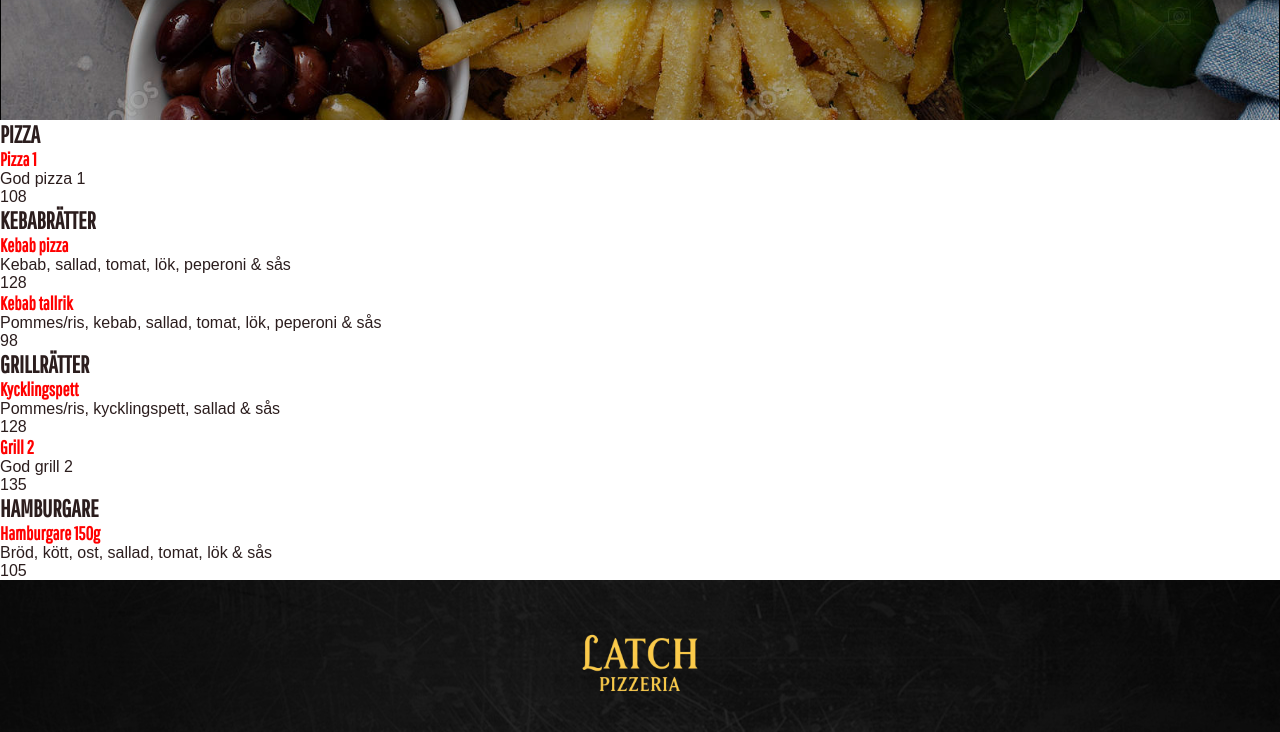
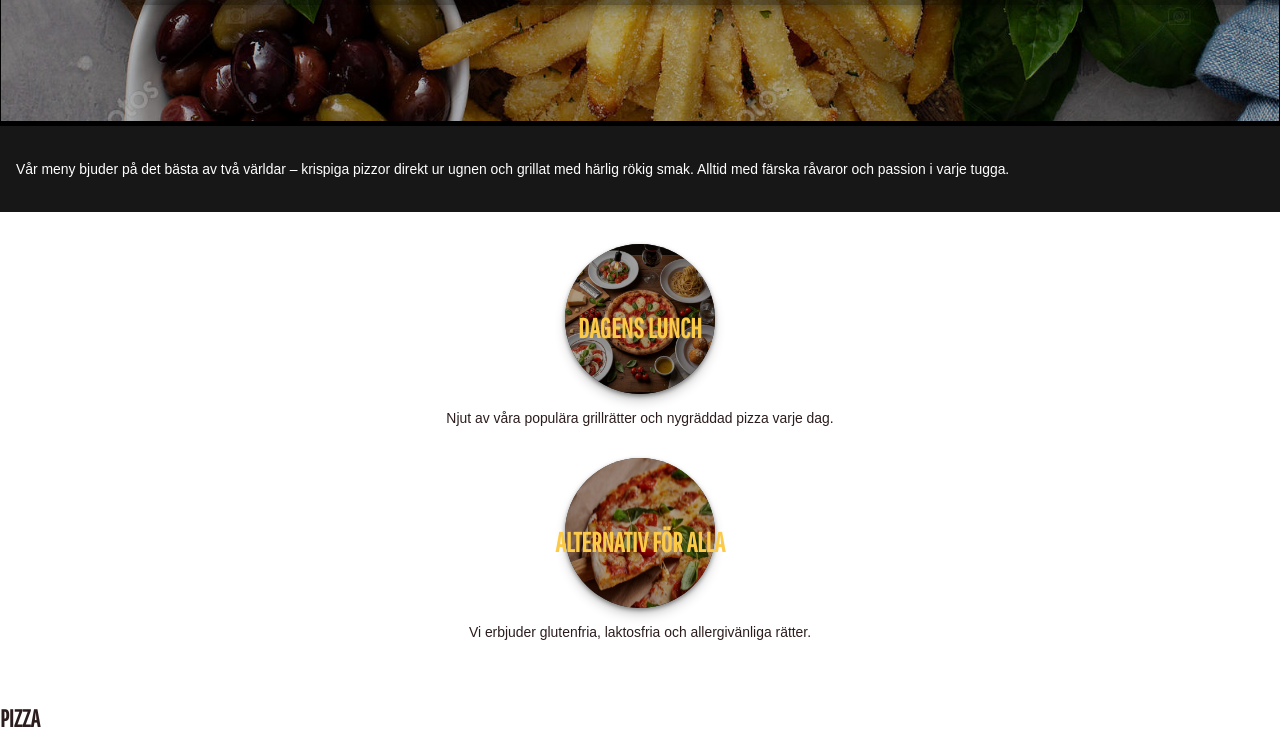
Before and after one commit to sebas-agudelo/latchpizzeria, a React (Create React App) app: page /meny in a window 1280 px wide. Shown: the part 680-1412 px from the top of the page. Built offline with nearby package versions, Linux system fonts and the light colour scheme; a web font is replaced by a local one.

Commit message:
Implement footer and footer content

```diff
--- a/src/pages/Menu.tsx
+++ b/src/pages/Menu.tsx
@@ -71,6 +71,35 @@
                         </div>
                     </div>
                 </div>
+
+                <div className="menu-description">
+
+                    <p>Vår meny bjuder på det bästa av två världar – krispiga pizzor direkt ur ugnen och grillat med härlig rökig smak. Alltid med färska råvaror och passion i varje tugga.</p>
+                </div>
+
+                <div className="menu-highlights">
+                    <div className="menu-highlight-item">
+                        <div className="menu-highlight-item-img">
+                            <img src="olikapizzor.jpg" alt="Pizzor" />
+                        </div>
+                        <div className="menu-highlight-item-details">
+                            <h3>DAGENS LUNCH</h3>
+                            <p>Njut av våra populära grillrätter och nygräddad pizza varje dag.</p>
+                        </div>
+                    </div>
+
+                    <div className="menu-highlight-item">
+                        <div className="menu-highlight-item-img">
+                            <img src="gluttenfria.png" alt="Glutenfria alternativ" />
+                        </div>
+                        <div className="menu-highlight-item-details">
+                            <h3>ALTERNATIV FÖR ALLA</h3>
+                            <p>Vi erbjuder glutenfria, laktosfria och allergivänliga rätter.</p>
+                        </div>
+                    </div>
+                </div>
+
+
                 {
                     selectedCategories.map((category) => (
                         <div>
@@ -92,39 +121,8 @@
                     ))
                 }
 
-                {/* <div className="m-menu-hero-container">
-                <Slider {...settings} className="m-h-img-container">
-                    <div className="m-h-img-wrapper">
-                        <img src="depositphotos_309587372-stock-photo-grilled-chicken-kebabs-platter-with.jpg" alt="Bild 1" />
-                    </div>
-                    <div className="m-h-img-wrapper">
-                        <img src="olikapizzor.jpg" alt="Bild 2" />
-                    </div>
-                    <div className="m-h-img-wrapper">
-                        <img src="bildute.jpg" alt="Bild 3" />
-                    </div>
-                </Slider>
+                {/*
 
-                <div className="m-hero-heading">
-                    <div className="m-hero-heading-bg">
-                        <h1>VÅR MENY</h1>
-                        <div className="m-hero-heading-btn">
-                            <Link to={``}>Pizza</Link>
-                            <Link to={``}>Kebabrätter</Link>
-                            <Link to={``}>Grillrätter</Link>
-                            <Link to={``}>Hamburgare</Link>
-                            <Link to={``}>Sallad</Link>
-                        </div>
-                    </div>
-                </div>
-            </div>
-
-            <div className="m-menu-btns-container">
-
-                <div className="m-btn-heading">
-                    <p>Vår meny bjuder på det bästa av två världar – krispiga pizzor direkt ur ugnen och grillat med härlig rökig smak. Alltid med färska råvaror och passion i varje tugga.</p>
-                </div>
-            </div>
 
             <div className="m-menu-food-info">
                 <div className="m-food-info-content">
--- a/src/sass/Home/_home.scss
+++ b/src/sass/Home/_home.scss
@@ -291,7 +291,7 @@
         }
 
         .home-favorites {
-            width: 992px;
+            max-width: 992px;
             text-align: center;
             padding: 2rem 0;
             display: flex;
--- a/src/sass/Menu/_menu.scss
+++ b/src/sass/Menu/_menu.scss
@@ -12,10 +12,10 @@
 
     .menu-hero {
         width: 100%;
-        height: 100vh;
+        height: 100%;
         position: relative;
 
-        .menu-slider{
+        .menu-slider {
             width: 100%;
             height: 100%;
             background-color: #000;
@@ -34,7 +34,8 @@
                 }
             }
         }
-        .menu-hero-content{
+
+        .menu-hero-content {
             box-shadow: rgba(0, 0, 0, 0.35) 0px 5px 15px;
             width: 91%;
             height: 70%;
@@ -45,13 +46,14 @@
             background-color: #00000069;
             border-radius: 1rem 0 0 1rem;
             padding: 2rem 2rem;
-            h1{
+
+            h1 {
                 color: #fbca49;
                 position: relative;
                 font-size: 2.8rem;
             }
 
-            h1::after{
+            h1::after {
                 content: "";
                 position: absolute;
                 left: 0%;
@@ -61,327 +63,84 @@
                 border-bottom: 1px solid #fbca49;
             }
 
-            .menu-hero-buttons{
+            .menu-hero-buttons {
                 display: flex;
                 flex-direction: column;
                 margin-top: 3rem;
 
-                a{
+                a {
                     color: #fff;
                     text-decoration: none;
                     margin: 0 0 2rem;
-                    font-size: 1.3rem;
+                    font-size: 1.5rem;
                     border-bottom: 1px solid #fbca49;
                     width: 35px;
                     padding: 0 0 0.2rem;
-                    font-weight: 600;
+                    font-weight: 500;
 
                 }
             }
         }
     }
 
-//         .m-hero-heading {
-//             width: 100vh;
-//             top: 50%;
-//             left: 90%;
-//             position: absolute;
-//             transform: translate(-90%, -50%);
-//             // text-align: en;
-//             display: flex;
-//             justify-content: end;
+    .menu-description {
+        background-color: #000000e8;
+        width: 100%;
+        height: auto;
 
-//             .m-hero-heading-bg {
-//                 background-color: #0000003d;
-//                 width: 54%;
-//                 // width: 0%;
-//                 height: calc(100vh - 200px);
-//                 display: flex;
-//                 flex-direction: column;
-//                 align-items: center;
-//                 justify-content: center;
-//                 border-radius: 1rem;
-//                 box-shadow: rgba(50, 50, 93, 0.25) 0px 50px 100px -20px, rgba(0, 0, 0, 0.3) 0px 30px 60px -30px, rgba(10, 37, 64, 0.35) 0px -2px 6px 0px inset;
+        p {
+            font-size: 0.87rem;
+            color: #fff;
+            padding: 2rem 1rem;
+            line-height: 1.6;
+        }
 
-//                 h1 {
-//                     position: relative;
-//                     font-size: 48px;
-//                     color: #fbca49;
-//                     margin: 0 0 1.8rem;
+    }
 
-//                 }
+    .menu-highlights {
+        width: 100%;
+        height: auto;
+        padding: 2rem 0;
 
-//                 h1::after {
-//                     content: "";
-//                     position: absolute;
-//                     left: 0;
-//                     bottom: -18%;
-//                     width: 68%;
-//                     transform: translate(0%, 18%);
-//                     border-bottom: 0.5px solid #ffd82b;
+        .menu-highlight-item {
+            position: relative;
+        text-align: center;
 
-//                 }
+            .menu-highlight-item-img {
+                width: 150px;
+                height: 150px;
+                border-radius: 50%;
+                background-color: #000000;
+                margin: 0 auto;
+                box-shadow: rgba(0, 0, 0, 0.4) 0px 2px 4px, rgba(0, 0, 0, 0.3) 0px 7px 13px -3px, rgba(0, 0, 0, 0.2) 0px -3px 0px inset;
 
-//                 .m-hero-heading-btn {
-//                     text-align: left;
+                img {
+                    width: 100%;
+                    height: 100%;
+                    border-radius: 50%;
+                    opacity: 0.7;
+                }
 
-//                     a {
-//                         color: #fff;
-//                         display: block;
-//                         text-align: left;
-//                         // border-bottom: 1px solid #ffd82b;
-//                         // margin-bottom: 1.5rem;
-//                         padding: 0.8rem 2rem;
-//                         font-size: 23px;
-//                         text-decoration: none;
-//                         // border-radius: 0.5rem;
+            }
+            .menu-highlight-item-details{
+                h3{
+                    position: absolute;
+                    top: 45%;
+                    left: 50%;
+                    transform: translate(-50%, -45%);
+                    color: #fbca49;
+                    font-size: 1.7rem;
+                    padding: 0 1rem;
+                    // text-align: center;
+                }
 
-//                     }
-//                 }
+                p{
+                    margin: 1rem 0 2rem;
+                    font-size: 0.87rem;
+                    padding: 0 3rem;
 
-//             }
-//         }
-
-
-
-//     }
-
-//     .m-menu-food-info {
-//         width: 100%;
-//         // padding: 2rem 0;
-//         // height: 300px;
-//         // background-color: #000000e8;
-//         position: relative;
-//         padding: 1rem 0;
-
-//         .m-food-info-content {
-//             width: 100%;
-//             height: 368px;
-
-//             display: flex;
-//             justify-content: center;
-//             align-items: center;
-//             // padding: 3rem 0 0;
-
-
-//             .m-food-items {
-//                 // background: linear-gradient(to bottom,
-//                 //   #ffffff 0%,
-//                 //   #fffff0 20%,
-//                 //   #ffffe9 40%,
-//                 //   #fffff0 60%,
-//                 //   #ffffe9 80%,
-//                 //   #ffffff 100%);
-//                 margin: 0 2rem;
-//                 height: 100%;
-//                 position: relative;
-//                 // padding: 2rem 0 0;
-//                 // border-bottom: 1px solid #fbca49;
-
-
-//                 display: flex;
-//                 flex-direction: column;
-//                 align-items: center;
-//                 justify-content: center;
-
-//                 .m-food-info-img {
-//                     width: 235px;
-//                     height: 235px;
-//                     background-color: #000000e8;
-//                     // box-shadow: rgba(14, 30, 37, 0.12) 0px 2px 4px 0px, rgba(14, 30, 37, 0.32) 0px 2px 16px 0px;
-//                     box-shadow: rgba(0, 0, 0, 0.51) 0px 3px 8px;
-
-
-//                     border-radius: 50%;
-
-//                     img {
-//                         opacity: 0.6;
-//                         width: 100%;
-//                         height: 100%;
-//                         border-radius: 50%;
-
-//                     }
-
-//                 }
-
-//                 .m-food-info-details {
-//                     // background-color: #00000015;
-//                     width: 348px;
-//                     display: flex;
-//                     flex-direction: column;
-//                     justify-content: center;
-//                     align-items: center;
-//                     //  box-shadow: rgba(50, 50, 93, 0.25) 0px 6px 12px -2px, rgba(0, 0, 0, 0.3) 0px 3px 7px -3px;
-//                     // position: absolute;
-//                     // top: 82%;
-//                     // transform: translateY(-82%);
-//                     // padding: 1rem 0;
-//                     border-radius: 0 1rem 1rem 1rem;
-
-//                     // margin: 0 3rem 0 0;
-//                     h3 {
-//                         position: absolute;
-//                         top: 56%;
-//                         transform: translateY(-56%);
-//                         color: #fbca49;
-//                         font-size: 1.9rem;
-//                         // padding: 1.2rem 0 1.2rem;
-//                         text-align: center;
-//                         // background-color: #00000025;
-//                         padding: 0 6rem;
-//                         width: 100%;
-//                         height: 88px;
-//                         display: flex;
-//                         justify-content: center;
-//                         align-items: center;
-//                         // margin-bottom: 1.5rem;
-//                         border-radius: 0 1rem 1rem 1rem;
-//                     }
-
-//                     p {
-//                         color: #707070;
-//                         // font-weight: 300;
-//                         font-size: 1rem;
-//                         // width: 235px;
-//                         width: 100%;
-//                         // padding: 0 2.2rem 1.2rem;
-//                         margin-top: 1.3rem;
-
-//                         text-align: center;
-//                         padding: 0 2rem;
-//                         // margin: 2rem 0 0;
-//                         // font-weight: 500;
-//                         // background-color: #fbca49;
-//                         // border-radius: 1rem 0 1rem 1rem;
-
-//                     }
-
-
-//                 }
-//             }
-
-//             .m-food-items::after {
-//                 content: "";
-//                 position: absolute;
-//                 left: 50%;
-//                 bottom: 0.3%;
-//                 width: 58%;
-//                 transform: translate(-50%, -0.3%);
-//                 border-bottom: 0.5px solid #fbca49;
-//             }
-//         }
-
-//     }
-
-//     .m-menu-btns-container {
-//         // width: 100%;
-//         width: 100%;
-//         margin: 0 auto;
-
-//         background-color: #000000e8;
-
-//         padding: 2rem 0;
-//         height: auto;
-//         display: flex;
-//         flex-direction: column;
-//         justify-content: center;
-//         align-items: center;
-
-
-//         .m-btn-heading {
-
-//             text-align: center;
-
-//             p {
-//                 color: #fff;
-//                 margin: 0 auto;
-//                                         font-size: 1rem;
-
-//                 width: 55%;
-//                 line-height: 1.4;
-// //                  font-family: "Open Sans", sans-serif;
-// //   font-optical-sizing: auto;
-// //   font-weight: weight;
-// //   font-style: normal;
-// //   font-variation-settings:
-// //     "wdth" 100;
-//             }
-//         }
-
-//         .m-menu-btns-content {
-//             width: 100%;
-//             text-align: center;
-//             margin-top: 2rem;
-
-//             button {
-//                 background: none;
-//                 border-style: none;
-//                 margin: 0 1rem;
-//                 padding-bottom: 0.2rem;
-//                 font-size: 16px;
-//                 border-bottom: 1px solid #ffd82b;
-//             }
-//         }
-//     }
-
-//     .m-mamu-food-container {
-//         max-width: 1480px;
-//         margin: 0 auto;
-//         padding: 5rem 2rem;
-
-//         // background-color: #000000e0;
-
-//         .m-menu-pizza-container {
-//             .m-pizza-heading {
-//                 display: flex;
-//                 align-items: center;
-//                 margin: 0 0 1.3rem;
-
-//                 h2 {
-//                     color: #fbca49;
-//                     font-size: 3rem;
-//                     margin-right: 0.5rem;
-//                 }
-
-//                 svg {
-//                     font-size: 36px;
-//                     fill: #ffd82b;
-//                 }
-//             }
-
-//             .m-pizzas-wrapper {
-//                 .m-pizzas {
-//                     display: flex;
-//                     justify-content: space-between;
-//                     align-items: center;
-//                     margin: 0 0 1.3rem;
-//                     // border-bottom: 1px dotted #000;
-
-//                     .m-item-info {
-//                         h3 {
-//                             color: #000;
-//                             font-size: 1.7rem;
-//                             margin-bottom: 0.3rem;
-//                         }
-
-//                         p {
-//                             color: #000;
-//                                                 font-size: 1.1rem;
-
-//                             // font-size: 1rem;
-//                         }
-//                     }
-
-//                     #m-item-price {
-//                         // color: #ffd82b;
-//                         color: #000;
-
-//                         font-size: 1.35rem;
-
-//                     }
-//                 }
-//             }
-
-//         }
-//     }
                 }
+            }
+        }
+    }
+}
--- a/src/sass/Navbar/_navbar.scss
+++ b/src/sass/Navbar/_navbar.scss
@@ -72,7 +72,7 @@
     }
 
     .mobile-menu {
-        height: 100vh;
+        height: 100%;
         width: 100%;
         position: fixed;
         top: 0%;
```
Lines whose indentation alone changed are shown as unchanged.
